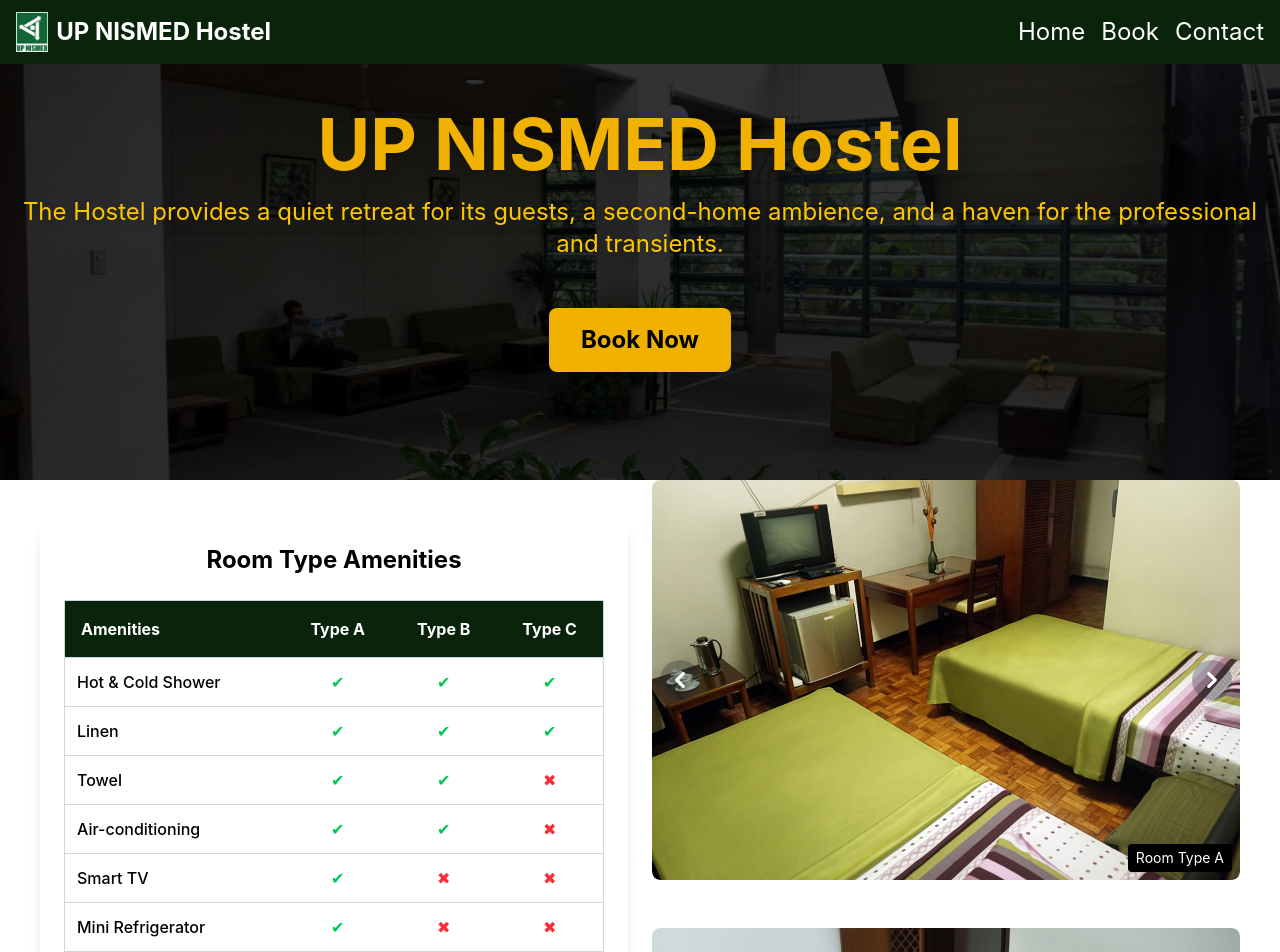
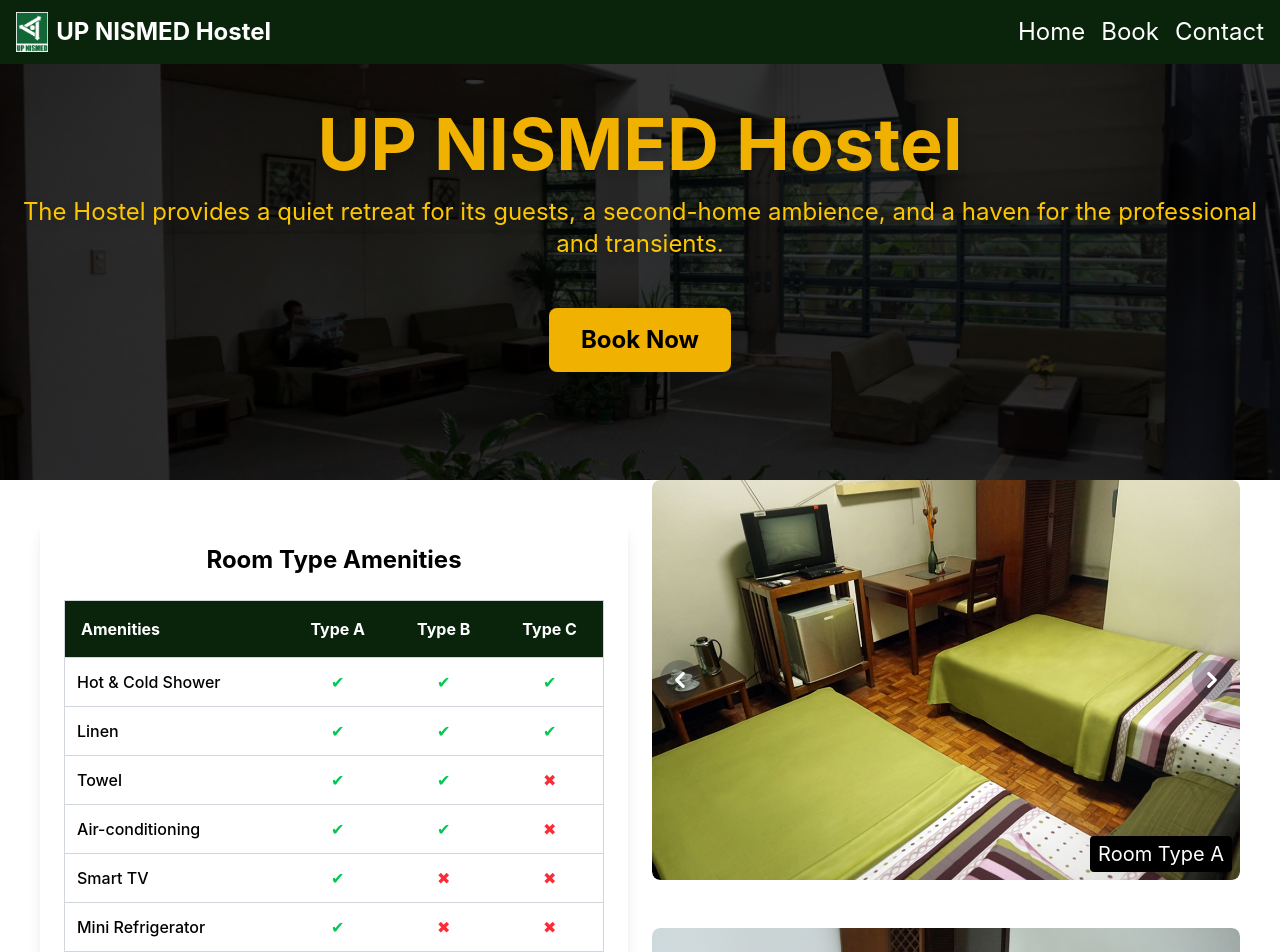
Before and after one commit to gsalao/NISMED-Hostel-Reservation, a Vue app in the folder frontend/: page / in a window 1280 px wide. Shown: the top 952 px of the page. Built offline with nearby package versions, Linux system fonts and the light colour scheme; no server answers.

Commit message:
fix(frontend): room labels

```diff
--- a/frontend/src/components/RoomGallery.vue
+++ b/frontend/src/components/RoomGallery.vue
@@ -10,7 +10,7 @@
       >
         <img :src="image.src" class="w-full h-full object-cover rounded-lg" :alt="image.label">
         <!-- Label Overlay -->
-        <div class="absolute bottom-2 right-2 bg-black bg-opacity-60 text-white text-xs sm:text-sm px-2 py-1 rounded">
+        <div class="absolute bottom-2 right-2 bg-black bg-opacity-60 text-white text-xs sm:text-xl px-2 py-1 rounded">
           {{ image.label }}
         </div>
       </div>
```
